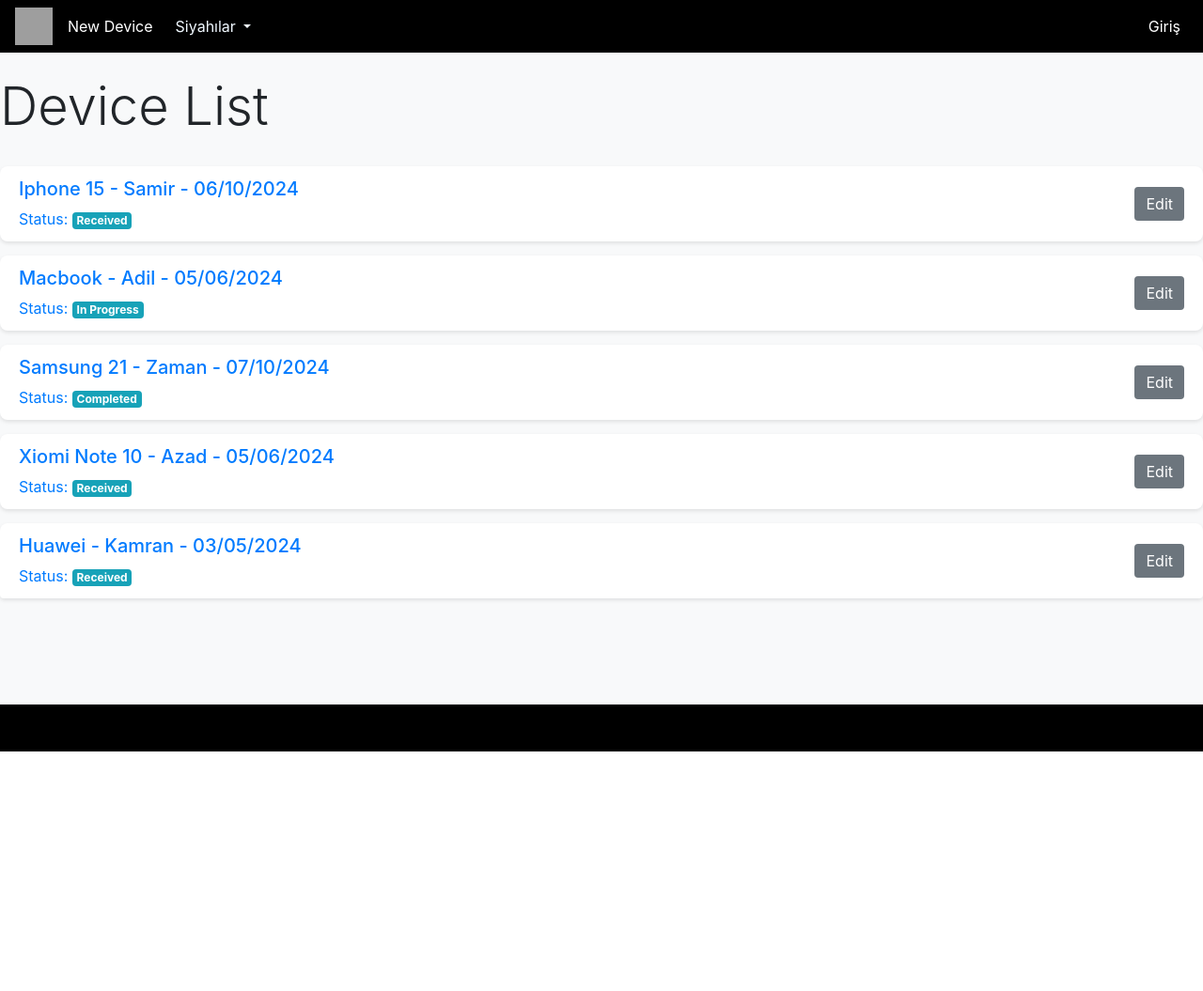
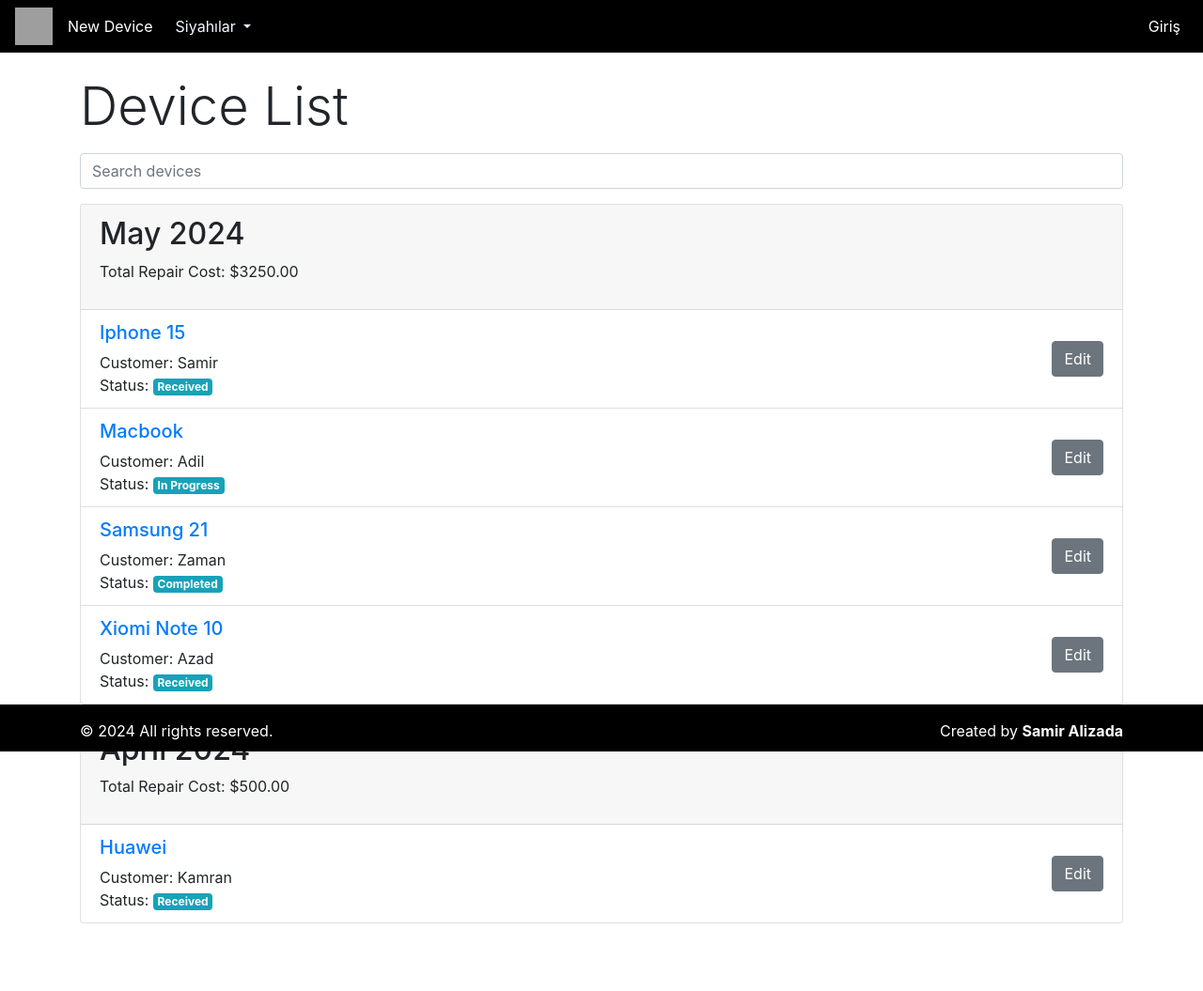
Before and after one commit to SamirAlizada/Multifactioring-Tracking, a Django app: page / in a window 1280 px wide. Shown: the whole page at 94% size. Before the commit the page ends 800 px from the top, so only its background shows below. Run offline with Django 4.2, Linux system fonts and the light colour scheme; data comes from the database, SQL or seed files in the repository; both versions use the stored data as it was after the commit; some libraries are stand-ins or nearby versions; grey boxes are pictures that could not be loaded.

Commit message:
total cost added

```diff
--- a/repair/views.py
+++ b/repair/views.py
@@ -3,11 +3,70 @@ from .models import Device
 from .forms import DeviceForm
 from django.contrib.auth import authenticate, login, logout
 from django.contrib import messages
+from datetime import datetime, date, timedelta
 
 
 def device_list(request):
+    today = date.today()
+
+    # Retrieve the search query
+    query = request.GET.get('q')
+
+    # Get all devices or filter based on the search query
     devices = Device.objects.all()
-    return render(request, 'repairs/device_list.html', {'devices': devices})
+    if query:
+        devices = devices.filter(device_name__icontains=query)
+
+    # Dictionary to group devices by month
+    grouped_devices_dict = {}
+
+    # Grouping devices by month key and calculating total repair costs
+    for device in devices:
+        # Create month and year key from the registration date
+        month_key = device.add_date.strftime('%Y-%m')
+        month_display = device.add_date.strftime('%B %Y')
+
+        # Group by month key
+        if month_key not in grouped_devices_dict:
+            grouped_devices_dict[month_key] = {
+                'display': month_display,
+                'devices': [],
+                'total_repair_cost': 0  # Track total monthly repair costs
+            }
+
+        # Add the device to the corresponding month's group
+        grouped_devices_dict[month_key]['devices'].append(device)
+
+        # Add the device's repair cost to the total repair cost for the month
+        grouped_devices_dict[month_key]['total_repair_cost'] += device.repair_cost
+
+    # Convert dictionary to a list and sort by key in descending order
+    sorted_grouped_devices_list = sorted(
+        grouped_devices_dict.items(),
+        key=lambda x: x[0],
+        reverse=True
+    )
+
+    # Convert sorted list back to dictionary
+    sorted_grouped_devices_dict = {
+        item[1]['display']: {
+            'devices': item[1]['devices'],
+            'total_repair_cost': item[1]['total_repair_cost']
+        }
+        for item in sorted_grouped_devices_list
+    }
+
+    # Filter devices whose end_date is within one week from today
+    devices_near_end_date = devices.filter(
+        delivery_date__range=(today, today + timedelta(days=7))
+    ).order_by('delivery_date')  # Sort by delivery_date in ascending order
+
+    # Pass the data to the template
+    return render(request, 'repairs/device_list.html', {
+        'grouped_devices': sorted_grouped_devices_dict,
+        'today': today,
+        'devices_near_end_date': devices_near_end_date,
+    })
 
 def device_detail(request, pk):
     device = get_object_or_404(Device, pk=pk)
--- a/templates/repairs/device_list.html
+++ b/templates/repairs/device_list.html
@@ -1,63 +1,51 @@
-{% include "index.html" %}
+{% extends "index.html" %}
 
 {% block content %}
+<div class="container my-4">
+    <h1 class="display-4">Device List</h1>
 
-<style>
-    /* static/css/styles.css */
+    <div class="my-3">
+        <form method="get" action="">
+            <input type="text" name="q" class="form-control" placeholder="Search devices">
+        </form>
+    </div>
 
-    body {
-        background-color: #f8f9fa;
-    }
-
-    .container {
-        margin-top: 50px;
-    }
-
-    h1.display-4 {
-        margin-bottom: 30px;
-    }
-
-    .list-group-item {
-        border: none;
-        border-radius: 8px;
-        box-shadow: 0 2px 4px rgba(0, 0, 0, 0.1);
-        margin-bottom: 15px;
-    }
-
-    .list-group-item:hover {
-        background-color: #f1f1f1;
-    }
-
-    .btn-secondary {
-        background-color: #6c757d;
-        border: none;
-    }
-
-    .btn-secondary:hover {
-        background-color: #5a6268;
-    }
-
-    .badge-info {
-        background-color: #17a2b8;
-    }
-</style>
-
-<div class="my-4">
-    <h1 class="display-4">Device List</h1>
-    <ul class="list-group">
-        {% for device in devices %}
-        <a href="{% url 'device_detail' device.pk %}">
+    {% for month, data in grouped_devices.items %}
+    <div class="card my-3">
+        <div class="card-header">
+            <h2>{{ month }}</h2>
+            <p>Total Repair Cost: ${{ data.total_repair_cost }}</p>
+        </div>
+        <ul class="list-group list-group-flush">
+            {% for device in data.devices %}
             <li class="list-group-item d-flex justify-content-between align-items-center">
                 <div>
-                    <h5>{{ device.device_name }} - {{ device.customer_name }} - {{ device.delivery_date|date:"d/m/Y" }}
-                    </h5>
+                    <h5><a href="{% url 'device_detail' device.pk %}">{{ device.device_name }}</a></h5>
+                    <p class="mb-0">Customer: {{ device.customer_name }}</p>
                     <p class="mb-0">Status: <span class="badge badge-info">{{ device.status }}</span></p>
                 </div>
                 <a class="btn btn-secondary" href="{% url 'device_edit' device.pk %}">Edit</a>
             </li>
-        </a>
+            {% endfor %}
+        </ul>
+    </div>
+    {% endfor %}
+
+    <!-- <h2 class="my-4">Devices Near End Date</h2>
+    <ul class="list-group">
+        {% for device in devices_near_end_date %}
+        <li class="list-group-item d-flex justify-content-between align-items-center">
+            <div>
+                <h5><a href="{% url 'device_detail' device.pk %}">{{ device.device_name }}</a></h5>
+                <p class="mb-0">Customer: {{ device.customer_name }}</p>
+                <p class="mb-0">Delivery Date: {{ device.delivery_date }}</p>
+                <p class="mb-0">Status: <span class="badge badge-info">{{ device.status }}</span></p>
+            </div>
+            <a class="btn btn-secondary" href="{% url 'device_edit' device.pk %}">Edit</a>
+        </li>
         {% endfor %}
-    </ul>
+    </ul> -->
 </div>
 
+<br><br>
 {% endblock content %}
```
Also changed, not shown: templates/repairs/device_edit.html (+4 -4 lines), db.sqlite3.
